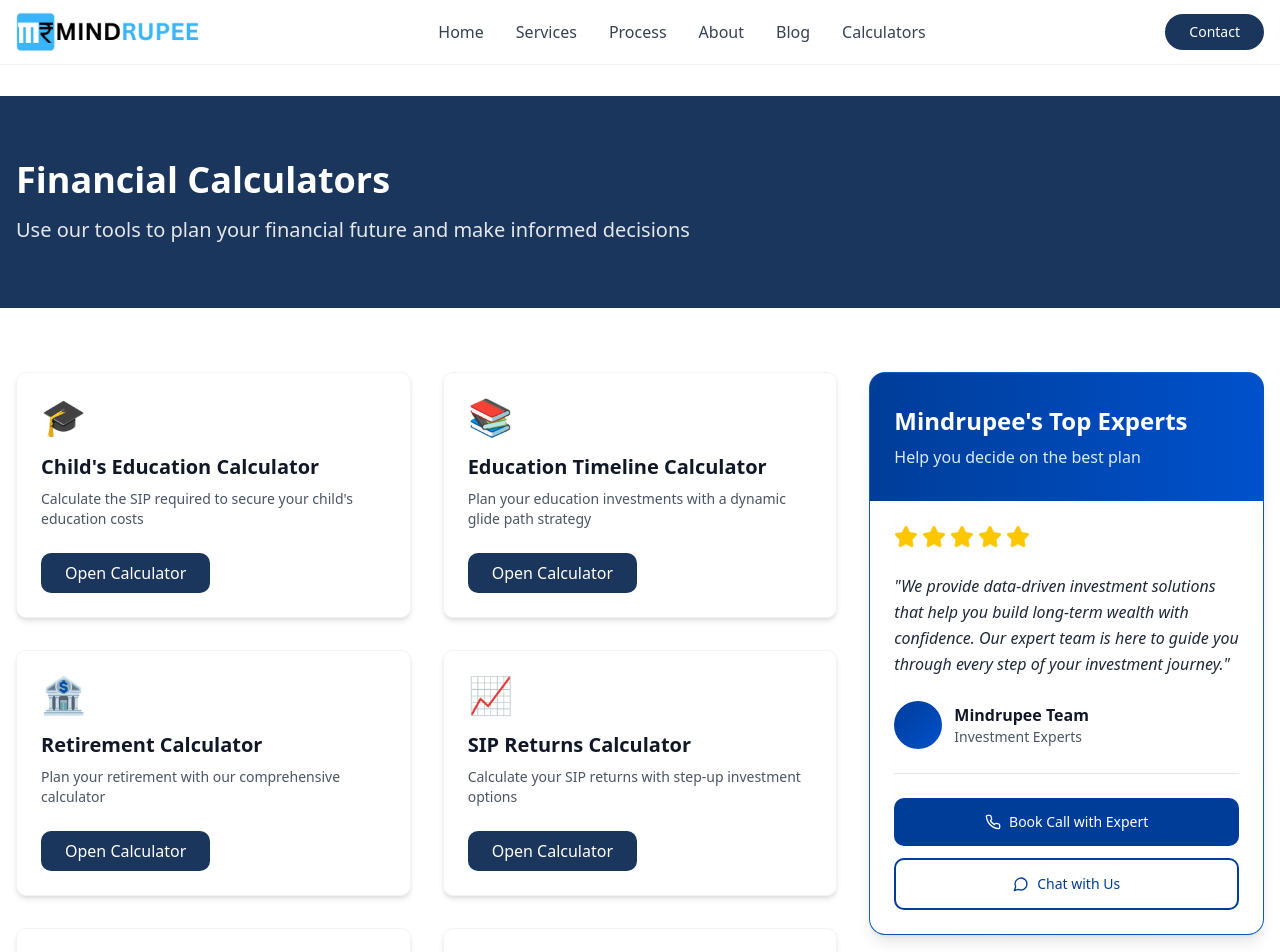
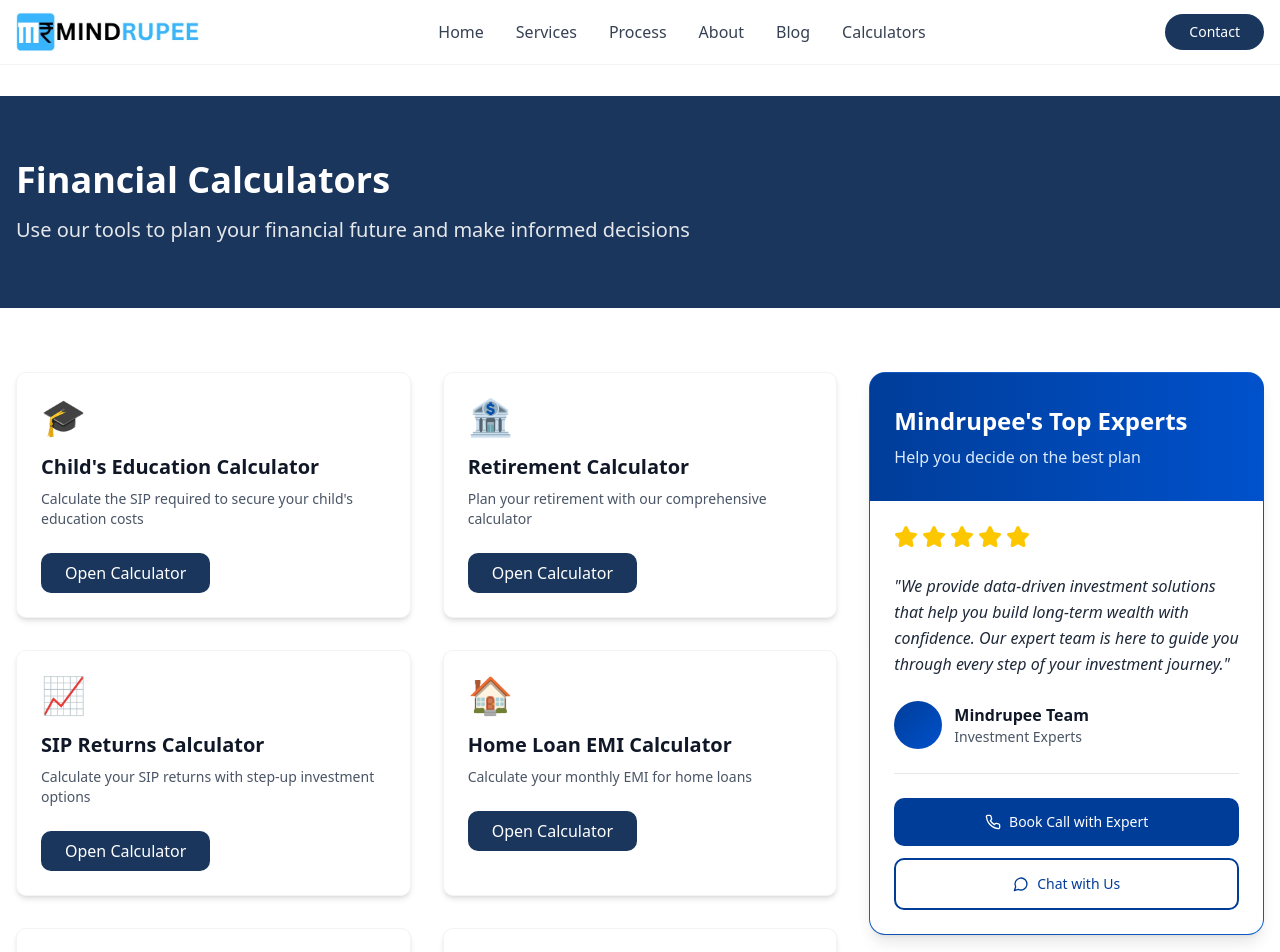
Before and after one commit to manishsingla2303-cmyk/mindrupee, a Next.js app: page /calculators in a window 1280 px wide. Shown: the top 952 px of the page. Built offline with nearby package versions, Linux system fonts and the light colour scheme.

Commit message:
Remove Education Timeline Calculator

```diff
--- a/app/calculators/education-timeline/page.tsx
+++ /dev/null
@@ -1,29 +0,0 @@
-'use client'
-
-import { Header } from '@/components/header'
-import { Footer } from '@/components/footer'
-import { EducationTimelineCalculator } from '@/components/education-timeline-calculator'
-import { ExpertTestimonial } from '@/components/expert-testimonial'
-
-export default function EducationTimelinePage() {
-  return (
-    <div>
-      <Header />
-      <main className="pt-24 min-h-screen bg-gray-50">
-        <div className="container mx-auto px-4 py-8">
-          <div className="grid grid-cols-1 lg:grid-cols-3 gap-8">
-            <div className="lg:col-span-2">
-              <EducationTimelineCalculator />
-            </div>
-            <div className="lg:col-span-1">
-              <div className="sticky top-24">
-                <ExpertTestimonial />
-              </div>
-            </div>
-          </div>
-        </div>
-      </main>
-      <Footer />
-    </div>
-  )
-}
--- a/app/calculators/page.tsx
+++ b/app/calculators/page.tsx
@@ -16,12 +16,7 @@ export default function CalculatorsPage() {
       description: "Calculate the SIP required to secure your child's education costs",
       icon: "🎓"
     },
-    {
-      id: "education-timeline",
-      title: "Education Timeline Calculator",
-      description: "Plan your education investments with a dynamic glide path strategy",
-      icon: "📚"
-    },
+
     {
       id: "retirement",
       title: "Retirement Calculator",
```
Also changed, not shown: scripts/debug-wp.js (added), 2 other files (tests, documents, lock files or other folders).
